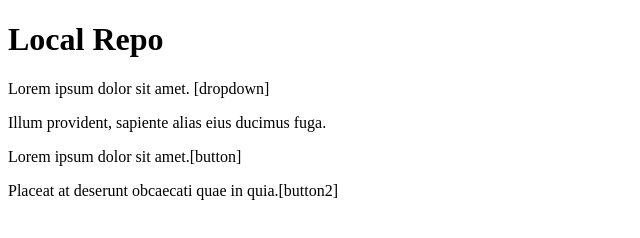
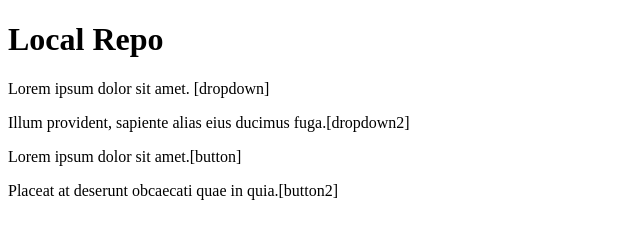
Before and after one commit to anuananya887/LocalRepo, a plain HTML site: page index.html in a window 1280 px wide. Shown: the whole page, without its empty margins (0-640 px from the left). Drawn offline with Linux system fonts and the light colour scheme.

Commit message:
added dropdown2

```diff
--- a/index.html
+++ b/index.html
@@ -6,7 +6,7 @@
 <body>
     <h1>Local Repo</h1>
     <p> Lorem ipsum dolor sit amet. [dropdown] </p>
-    <p> Illum provident, sapiente alias eius ducimus fuga.</p>
+    <p> Illum provident, sapiente alias eius ducimus fuga.[dropdown2]</p>
     <p>Lorem ipsum dolor sit amet.[button] </p>
     <p>Placeat at deserunt obcaecati quae in quia.[button2]</p>
 </body>
```
